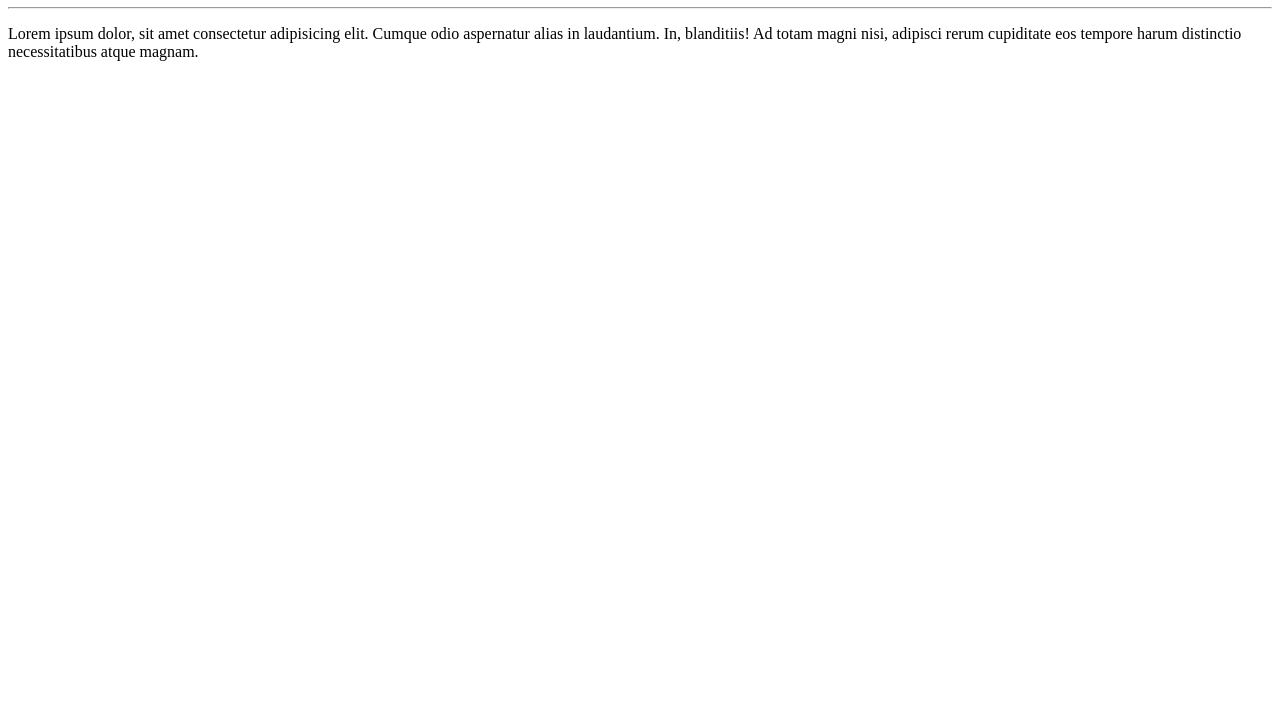
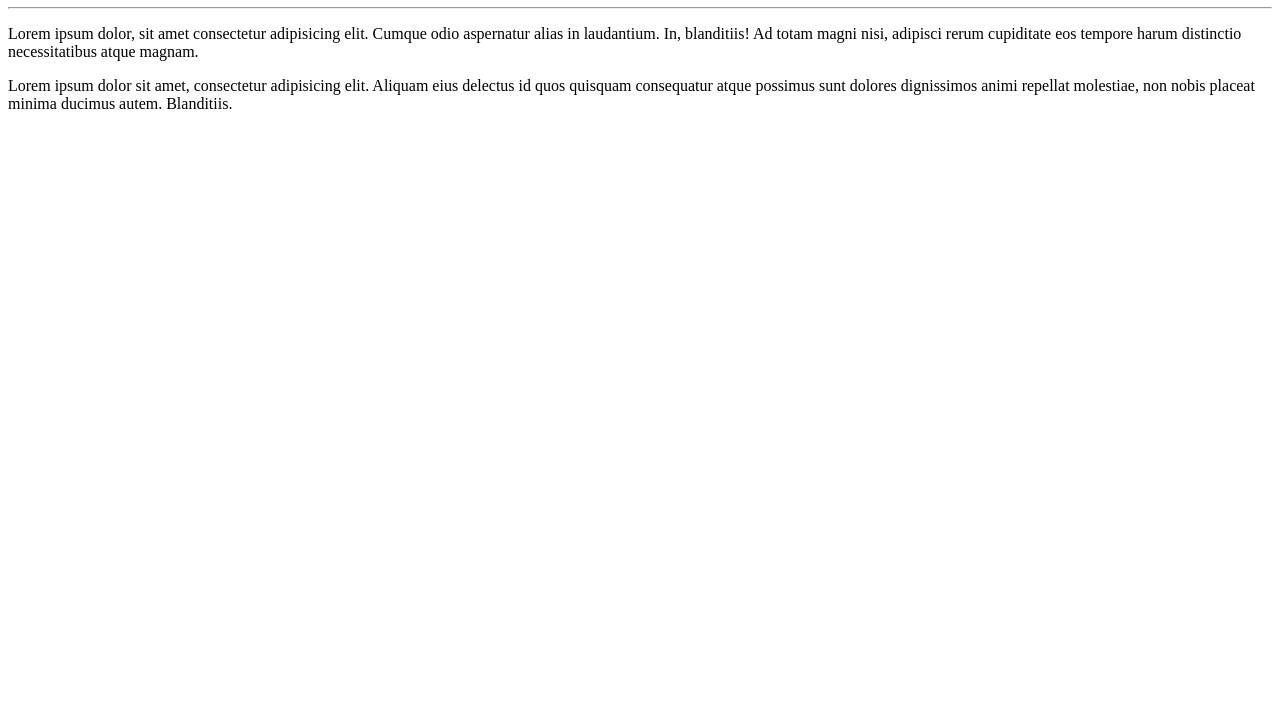
Before and after one commit to paulorodrigoalves/Ola-Mundo, a plain HTML site: page site-exemplo/index.html in a window 1280 px wide. Shown: the part 73-800 px from the top of the page. Drawn offline with Linux system fonts and the light colour scheme.

Commit message:
Acrescentei mais um paragrafo

```diff
--- a/site-exemplo/index.html
+++ b/site-exemplo/index.html
@@ -10,5 +10,6 @@
     <h1>Olá, Mundo!</h1>
     <hr>
     <p>Lorem ipsum dolor, sit amet consectetur adipisicing elit. Cumque odio aspernatur alias in laudantium. In, blanditiis! Ad totam magni nisi, adipisci rerum cupiditate eos tempore harum distinctio necessitatibus atque magnam.</p>
+    <p>Lorem ipsum dolor sit amet, consectetur adipisicing elit. Aliquam eius delectus id quos quisquam consequatur atque possimus sunt dolores dignissimos animi repellat molestiae, non nobis placeat minima ducimus autem. Blanditiis.</p>
 </body>
 </html>
```
